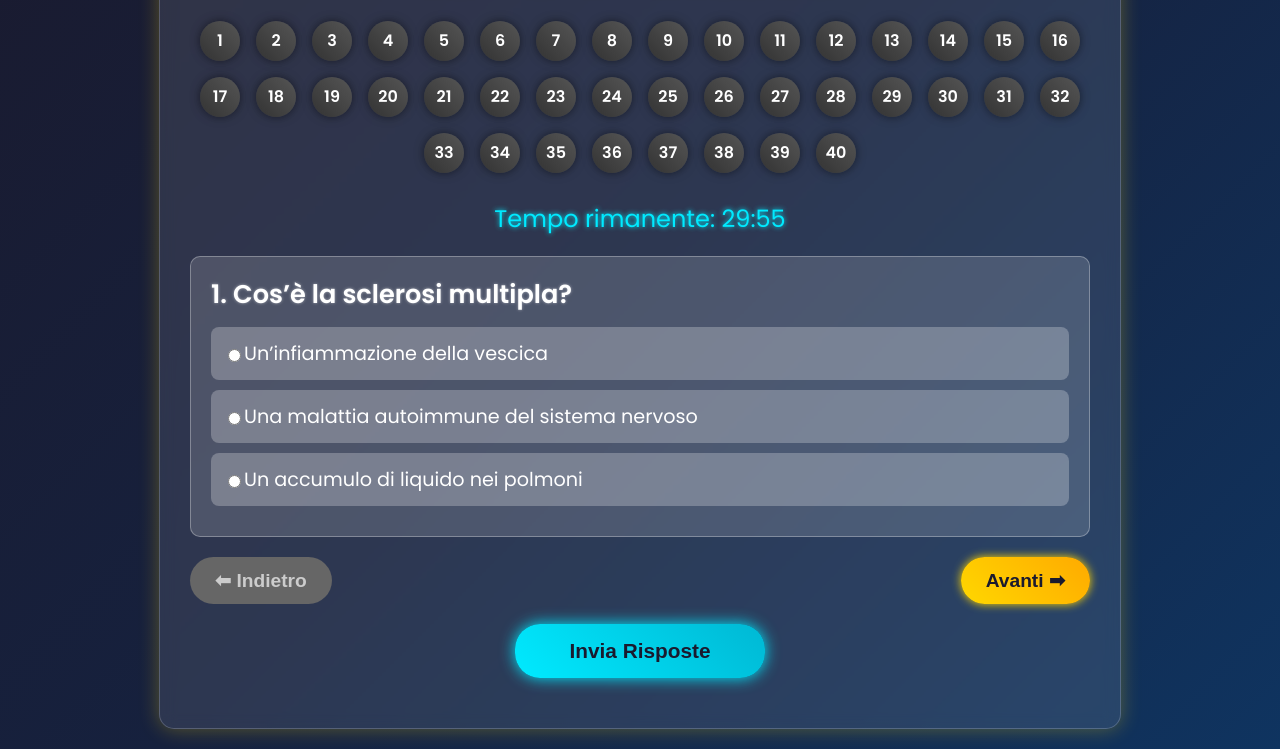
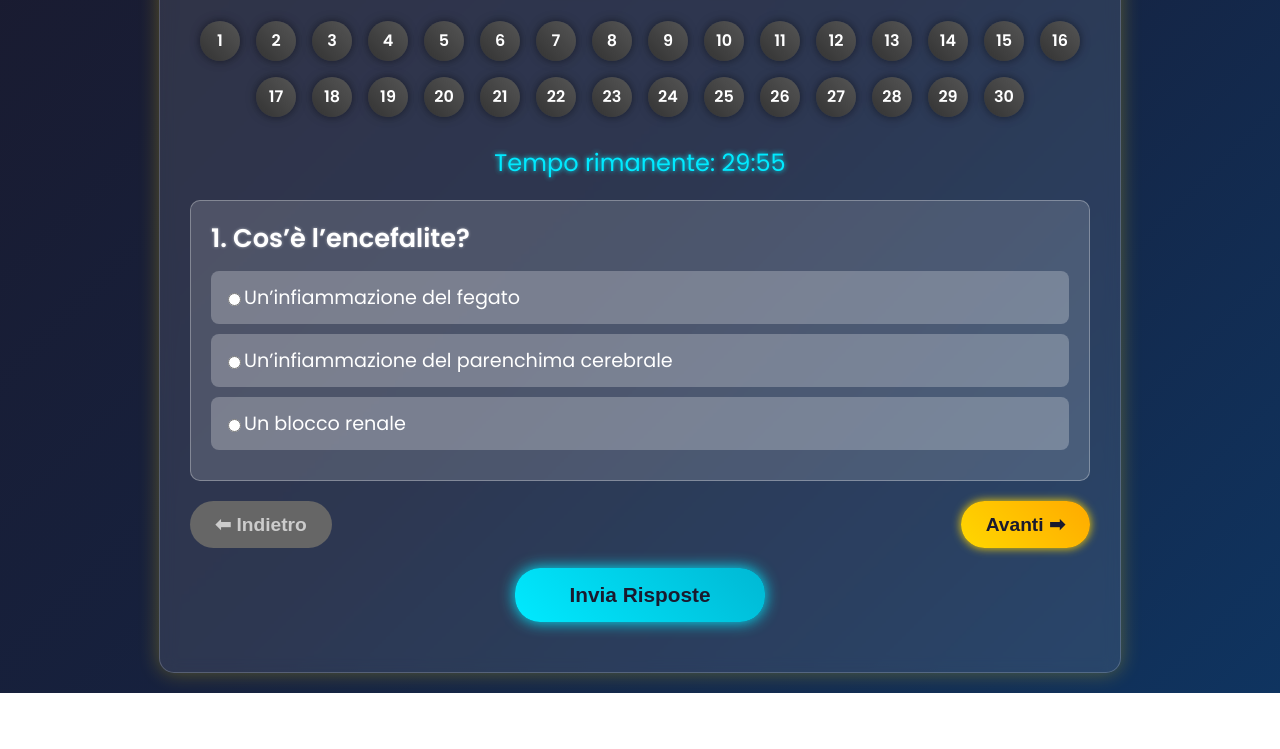
Before and after one commit to Jabo86/quizoss32, a plain HTML site: page index.html in a window 1280 px wide. Shown: the part 212-961 px from the top of the page. After the commit the page ends 905 px from the top, so only its background shows below. Drawn offline with Linux system fonts and the light colour scheme.

Commit message:
Update index.html

```diff
--- a/index.html
+++ b/index.html
@@ -3,7 +3,7 @@
 <head>
     <meta charset="UTF-8">
     <meta name="viewport" content="width=device-width, initial-scale=1.0">
-    <title>Simulazione Concorso Operatore Socio Sanitario - Modulo 24</title>
+    <title>Simulazione Concorso Operatore Socio Sanitario </title>
     <style>
         body {
             font-family: 'Poppins', sans-serif;
@@ -233,7 +233,7 @@
 </head>
 <body>
     <div class="container">
-        <h1>Simulazione Concorso Operatore Socio Sanitario - Modulo 24</h1>
+        <h1>Simulazione Concorso Operatore Socio Sanitario </h1>
         <div class="question-nav" id="questionNav"></div>
         <div id="timer">Tempo rimanente: <span id="time">30:00</span></div>
         <div id="quiz"></div>
@@ -248,66 +248,7 @@
     <script>
         // Array di domande (691-720) con opzioni mescolate casualmente
         const questions = [
-            {
-                question: "Cos’è la sclerosi multipla?",
-                options: ["Un’infiammazione della vescica", "Una malattia autoimmune del sistema nervoso", "Un accumulo di liquido nei polmoni"],
-                correct: "Una malattia autoimmune del sistema nervoso",
-                explanation: "La sclerosi multipla è una malattia autoimmune che colpisce il sistema nervoso centrale, causando demielinizzazione, con sintomi come debolezza e spasticità. Non è un’infiammazione della vescica né un edema polmonare. Gli OSS devono assistere nella mobilità, monitorare i sintomi e segnalare cadute."
-            },
-            {
-                question: "Quale è un segno tipico della sclerosi multipla?",
-                options: ["Debolezza muscolare", "Poliuria", "Ittero"],
-                correct: "Debolezza muscolare",
-                explanation: "La debolezza muscolare, spesso asimmetrica, è un segno tipico della sclerosi multipla, accompagnata da spasticità. La poliuria e l’ittero non sono correlati. Gli OSS devono monitorare la deambulazione, utilizzare ausili e segnalare sintomi neurologici."
-            },
-            {
-                question: "Cos’è il morbo di Parkinson?",
-                options: ["Un’infiammazione del fegato", "Una malattia neurodegenerativa con tremori", "Un blocco renale"],
-                correct: "Una malattia neurodegenerativa con tremori",
-                explanation: "Il morbo di Parkinson è una malattia neurodegenerativa che causa perdita di neuroni dopaminergici, con sintomi come tremori e rigidità. Non è un’infiammazione del fegato né un blocco renale. Gli OSS devono assistere nella mobilità, garantire farmaci e segnalare cadute."
-            },
-            {
-                question: "Quale è un segno tipico del morbo di Parkinson?",
-                options: ["Tremore a riposo", "Oliguria", "Ittero"],
-                correct: "Tremore a riposo",
-                explanation: "Il tremore a riposo, spesso unilaterale, è un segno tipico del morbo di Parkinson, con bradicinesia. L’oliguria e l’ittero non sono correlati. Gli OSS devono monitorare i movimenti, garantire levodopa e segnalare rigidità."
-            },
-            {
-                question: "Cos’è l’ictus cerebrale?",
-                options: ["Un’infiammazione della vescica", "Un’interruzione del flusso sanguigno cerebrale", "Un accumulo di liquido nei polmoni"],
-                correct: "Un’interruzione del flusso sanguigno cerebrale",
-                explanation: "L’ictus cerebrale è un’interruzione del flusso sanguigno cerebrale, ischemico o emorragico, con sintomi come debolezza e afasia. Non è un’infiammazione della vescica né un edema polmonare. Gli OSS devono segnalare immediatamente sintomi, monitorare i parametri vitali e garantire sicurezza."
-            },
-            {
-                question: "Quale è un segno tipico dell’ictus cerebrale?",
-                options: ["Paralisi facciale", "Poliuria", "Ittero"],
-                correct: "Paralisi facciale",
-                explanation: "La paralisi facciale, spesso asimmetrica, è un segno tipico dell’ictus cerebrale, con debolezza improvvisa. La poliuria e l’ittero non sono correlati. Gli OSS devono monitorare la mobilità, evitare cadute e segnalare sintomi acuti."
-            },
-            {
-                question: "Cos’è l’epilessia?",
-                options: ["Un’infiammazione del fegato", "Un disturbo con crisi convulsive", "Un blocco renale"],
-                correct: "Un disturbo con crisi convulsive",
-                explanation: "L’epilessia è un disturbo neurologico caratterizzato da crisi convulsive ricorrenti, con sintomi variabili come convulsioni o assenze. Non è un’infiammazione del fegato né un blocco renale. Gli OSS devono proteggere durante le crisi, garantire farmaci e segnalare episodi."
-            },
-            {
-                question: "Quale è un segno tipico dell’epilessia?",
-                options: ["Crisi convulsive", "Oliguria", "Ittero"],
-                correct: "Crisi convulsive",
-                explanation: "Le crisi convulsive, con perdita di controllo, sono un segno tipico dell’epilessia. L’oliguria e l’ittero non sono correlati. Gli OSS devono evitare traumi durante le crisi, monitorare la durata e segnalare crisi prolungate."
-            },
-            {
-                question: "Cos’è la meningite?",
-                options: ["Un’infiammazione della vescica", "Un’infiammazione delle meningi", "Un accumulo di liquido nei polmoni"],
-                correct: "Un’infiammazione delle meningi",
-                explanation: "La meningite è un’infiammazione delle meningi, spesso batterica o virale, con sintomi come febbre e rigidità nucale. Non è un’infiammazione della vescica né un edema polmonare. Gli OSS devono monitorare la febbre, garantire l’isolamento e segnalare sintomi."
-            },
-            {
-                question: "Quale è un segno tipico della meningite?",
-                options: ["Rigidità nucale", "Poliuria", "Ittero"],
-                correct: "Rigidità nucale",
-                explanation: "La rigidità nucale, con febbre e cefalea, è un segno tipico della meningite. La poliuria e l’ittero non sono correlati. Gli OSS devono monitorare i sintomi neurologici, garantire antibiotici se prescritti e segnalare rash."
-            },
+
             {
                 question: "Cos’è l’encefalite?",
                 options: ["Un’infiammazione del fegato", "Un’infiammazione del parenchima cerebrale", "Un blocco renale"],
```
